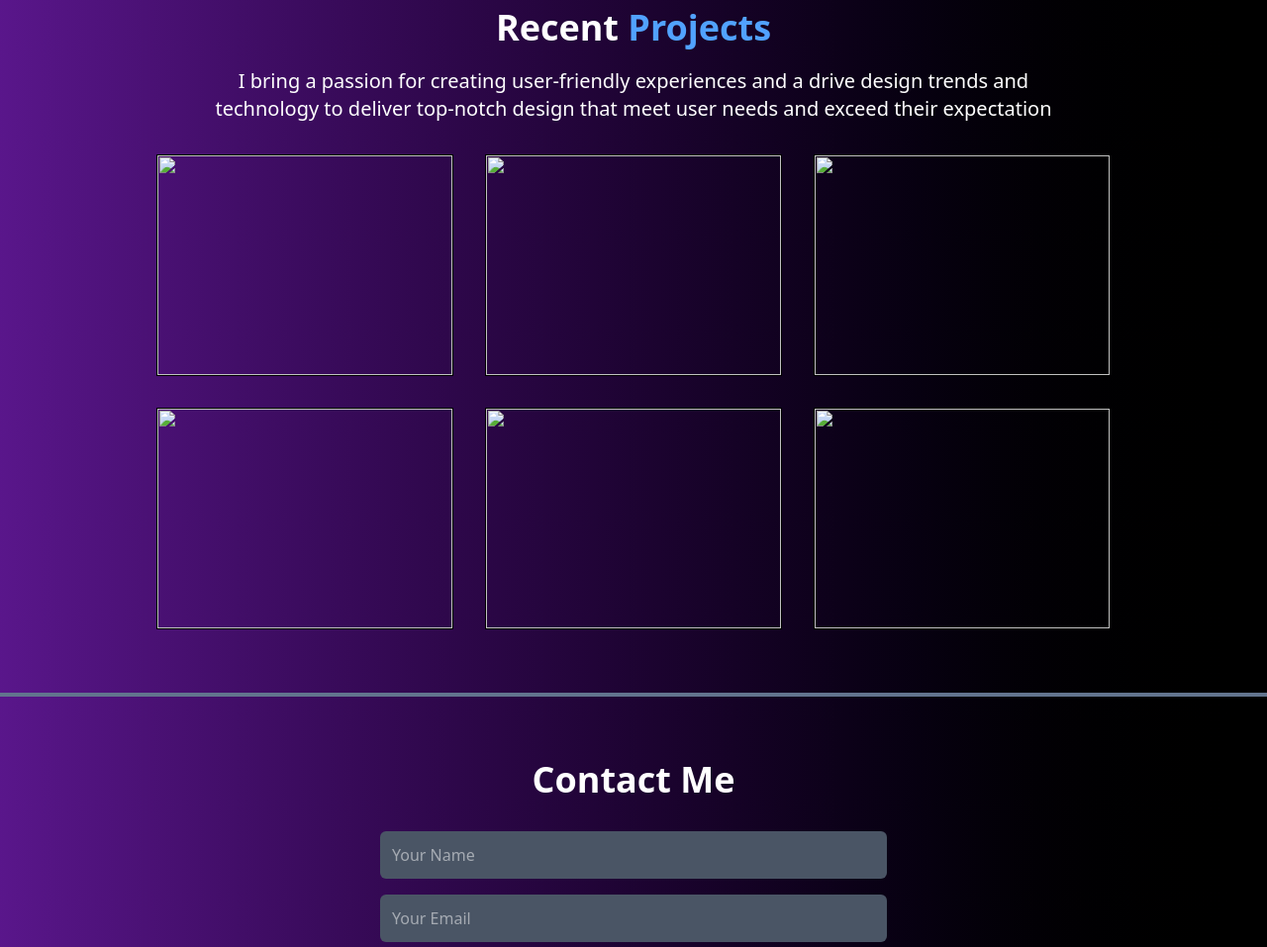
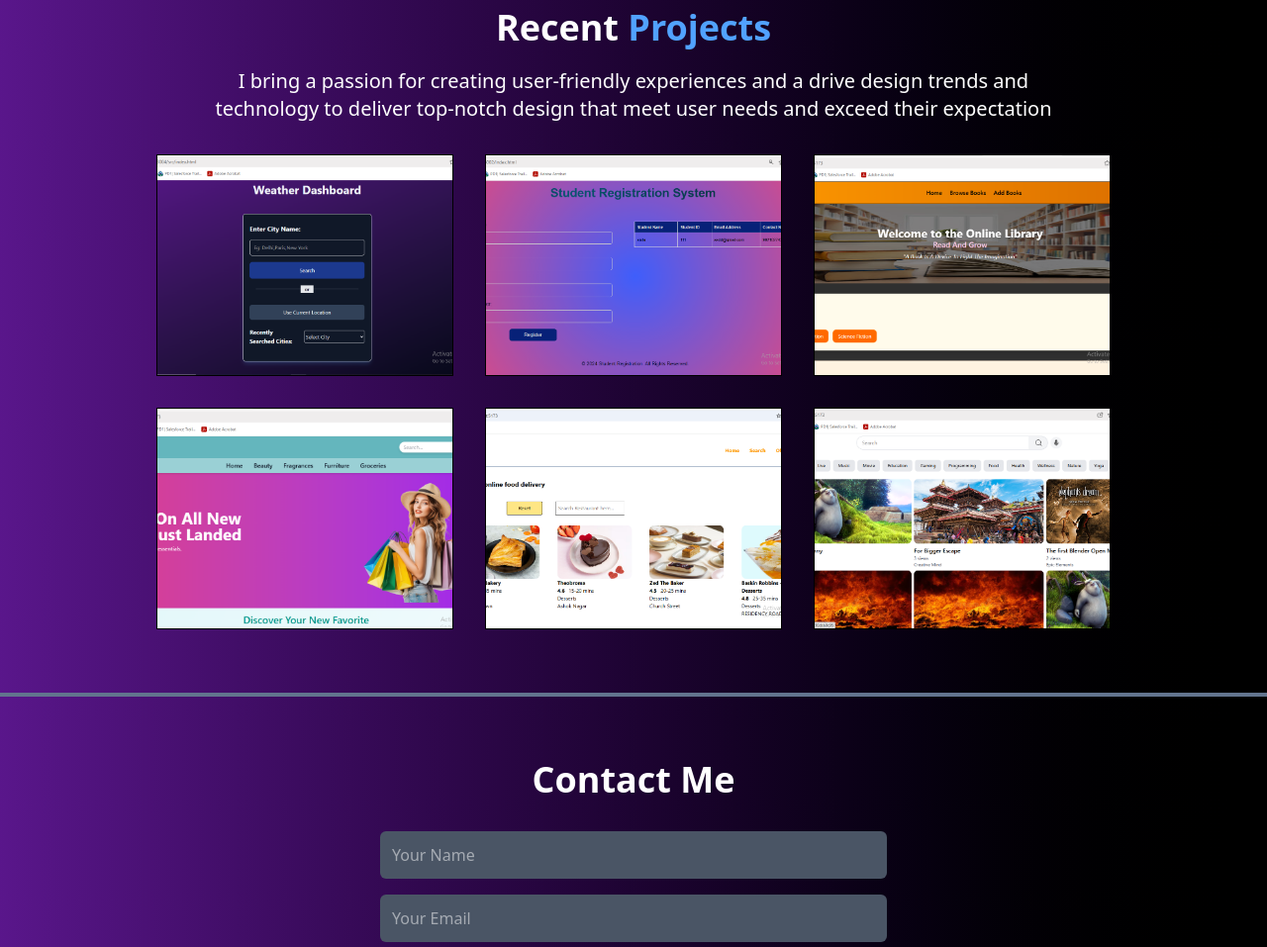
Before and after one commit to Anitakushare/Portfollio, a plain HTML site: page index.html in a window 1280 px wide. Shown: the part 3702-4659 px from the top of the page at 99% size. Drawn offline with nearby package versions, Linux system fonts and the light colour scheme; files whose address does not match are found by name.

Commit message:
index.html file updated

```diff
--- a/index.html
+++ b/index.html
@@ -339,7 +339,7 @@
 
         <p class="text-xl md:p-3 whitespace-pre-wrap">Issued by: Internshala</p>
         <p class="text-lg">Date: June 2025</p>
-        <a href="/src/images/FSD.png" target="_blank" rel="noopener noreferrer" class="">
+        <a href="./images/FSD.png" target="_blank" rel="noopener noreferrer" class="">
           <div class="flex h-40 w-full flex-row items-center justify-center">
             <button
              type="button" class="animate-border inline-block rounded-md bg-gradient-to-r from-purple-600 via-blue-500 to-pink-500 bg-[length:400%_400%] p-1">
@@ -356,7 +356,7 @@
           Developing Interactive Websites with JavaScript</h3>
         <p class="text-xl p-3">Issued by: Internshala</p>
         <p class="text-lg">Date: Dec 2024</p>
-        <a href="/src/images/certificate2.png" target="_se" rel="noopener noreferrer" class="certificate-link">
+        <a href="./images/certificate2.png" target="_se" rel="noopener noreferrer" class="certificate-link">
           <div class="flex h-40 w-full flex-row items-center justify-center">
             <button
               class="animate-border inline-block rounded-md bg-white  bg-gradient-to-r from-purple-600 via-blue-500 to-pink-500 bg-[length:400%_400%] p-1">
@@ -373,7 +373,7 @@
           Data Structures & Algorithms</h3>
         <p class="text-xl p-3">Issued by:Internshala</p>
         <p class="text-lg ">Date: March 2025</p>
-        <a href="/src/images/DSA.png" target="_blank" rel="noopener noreferrer" class="md:h-48 w-[300px]">
+        <a href="./images/DSA.png" target="_blank" rel="noopener noreferrer" class="md:h-48 w-[300px]">
           <div class="flex h-40 w-full flex-row items-center justify-center">
             <button
               class="animate-border inline-block rounded-md bg-white  bg-gradient-to-r from-purple-600 via-blue-500 to-pink-500 bg-[length:400%_400%] p-1">
@@ -402,7 +402,7 @@
       <!-- Weather Dashboard -->
       <div class="group relative item-center justify-center overflow-hidden cursor-pointer">
         <div class="md:h-56 md:w-[300px] border border-primary">
-          <img src="/src/images/weatherA.png" alt=""
+          <img src="./images/weatherA.png" alt=""
             class="h-full w-full object-cover group-hover:rotate-3 group-hover:scale-125 transition-transform duration-500">
         </div>
         <div class="absolute inset-0 bg-gradient-to-t from-transparent via-transparent to-transparent group-hover:from-blue-400/70 group-hover:via-blue-400/60 group-hover:to-blue-400/70"></div>
@@ -421,7 +421,7 @@
       <!-- Student Registration System -->
       <div class="group relative item-center justify-center overflow-hidden cursor-pointer">
         <div class="md:h-56 md:w-[300px] border border-primary">
-          <img src="/src/images/studRegIMG.png" alt=""
+          <img src="./images/studRegIMG.png" alt=""
             class="h-full w-full object-cover group-hover:rotate-3 group-hover:scale-125 transition-transform duration-500">
         </div>
         <div class="absolute inset-0 bg-gradient-to-t from-transparent via-transparent to-transparent group-hover:from-blue-400/70 group-hover:via-blue-400/60 group-hover:to-blue-400/70"></div>
@@ -440,7 +440,7 @@
       <!-- Online Library -->
       <div class="group relative item-center justify-center overflow-hidden cursor-pointer">
         <div class="md:h-56 md:w-[300px] border border-primary">
-          <img src="/src/images/libraryIMG.png" alt=""
+          <img src="./images/libraryIMG.png" alt=""
             class="h-full w-full object-cover group-hover:rotate-3 group-hover:scale-125 transition-transform duration-500">
         </div>
         <div class="absolute inset-0 bg-gradient-to-t from-transparent via-transparent to-transparent group-hover:from-blue-400/70 group-hover:via-blue-400/60 group-hover:to-blue-400/70"></div>
@@ -459,7 +459,7 @@
       <!-- E-Commerce Site -->
       <div class="group relative item-center justify-center overflow-hidden cursor-pointer">
         <div class="md:h-56 md:w-[300px] border border-primary">
-          <img src="/src/images/shopyGlobe.png" alt=""
+          <img src="./images/shopyGlobe.png" alt=""
             class="h-full w-full object-cover group-hover:rotate-3 group-hover:scale-125 transition-transform duration-500">
         </div>
         <div class="absolute inset-0 bg-gradient-to-t from-transparent via-transparent to-transparent group-hover:from-blue-400/70 group-hover:via-blue-400/60 group-hover:to-blue-400/70"></div>
@@ -478,7 +478,7 @@
       <!-- Food Delivery App -->
       <div class="group relative item-center justify-center overflow-hidden cursor-pointer">
         <div class="md:h-56 md:w-[300px] border border-primary">
-          <img src="/src/images/foodDeliveryIMG.png" alt=""
+          <img src="./images/foodDeliveryIMG.png" alt=""
             class="h-full w-full object-cover group-hover:rotate-3 group-hover:scale-125 transition-transform duration-500">
         </div>
         <div class="absolute inset-0 bg-gradient-to-t from-transparent via-transparent to-transparent group-hover:from-blue-400/70 group-hover:via-blue-400/60 group-hover:to-blue-400/70"></div>
@@ -497,7 +497,7 @@
       <!-- YouTube Clone -->
       <div class="group relative item-center justify-center overflow-hidden cursor-pointer">
         <div class="md:h-56 md:w-[300px] border border-primary">
-          <img src="/src/images/youtubIMG.png" alt=""
+          <img src="./images/youtubIMG.png" alt=""
             class="h-full w-full object-cover group-hover:rotate-3 group-hover:scale-125 transition-transform duration-500">
         </div>
         <div class="absolute inset-0 bg-gradient-to-t from-transparent via-transparent to-transparent group-hover:from-blue-400/70 group-hover:via-blue-400/60 group-hover:to-blue-400/70"></div>
```
